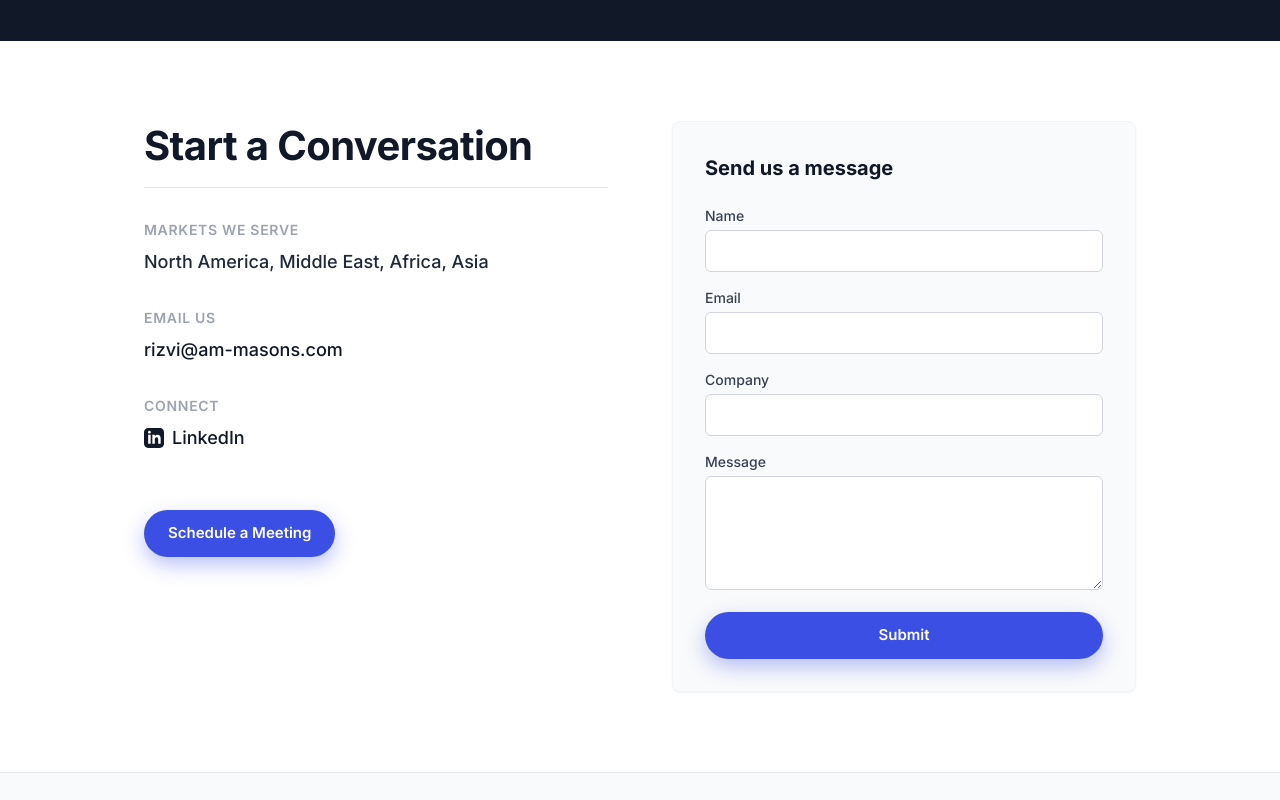
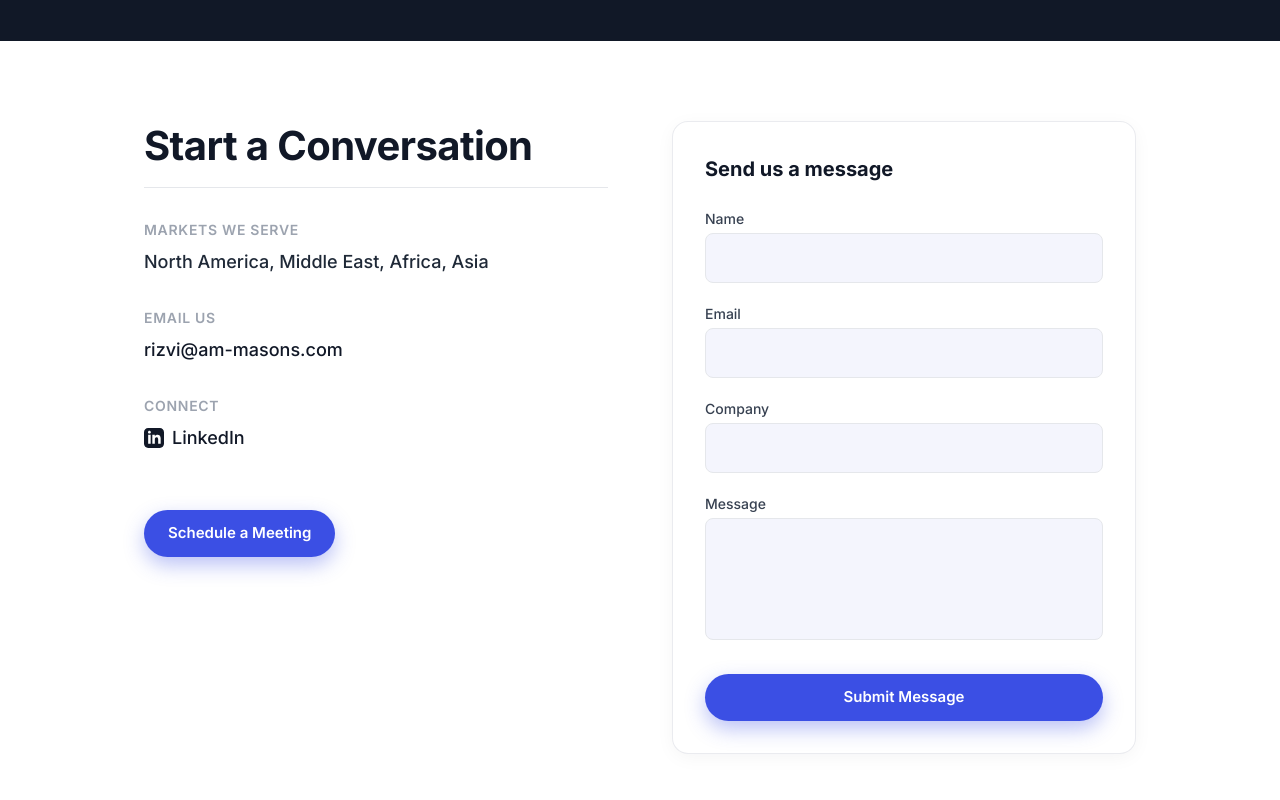
Before and after one commit to rizvisrm1-hue/am-masons, a Next.js app: page /contact in a window 1280 px wide. Shown: the part 400-1200 px from the top of the page. Built offline with nearby package versions, Linux system fonts and the light colour scheme.

Commit message:
Update contact form to use Formspree

```diff
--- a/src/app/contact/page.tsx
+++ b/src/app/contact/page.tsx
@@ -95,26 +95,28 @@ export default function Contact() {
 
             {/* Optional Contact Form */}
             <div className="slide-up" style={{ animationDelay: '0.1s' }}>
-              <div className="bg-gray-50 p-8 rounded-lg border border-gray-100 shadow-sm">
-                <h3 className="text-xl font-bold text-navy-900 mb-6">Send us a message</h3>
-                <form className="space-y-4" action="/api/contact" method="POST">
+              <div className="bg-white p-8 rounded-2xl shadow-card-resting border border-gray-200/80">
+                <h3 className="text-[20px] font-bold text-gray-900 mb-6">Send us a message</h3>
+                <form className="space-y-5" action="https://formspree.io/f/xdeagljk" method="POST">
                   <div>
-                    <label htmlFor="name" className="block text-sm font-medium text-gray-700 mb-1">Name</label>
-                    <input type="text" id="name" name="name" required className="w-full px-4 py-2 border border-gray-300 rounded-md focus:ring-navy-500 focus:border-navy-500" />
+                    <label htmlFor="name" className="block text-[14px] font-medium text-gray-700 mb-1">Name</label>
+                    <input type="text" id="name" name="name" required className="w-full px-4 py-3 bg-background border border-gray-200 rounded-lg focus:outline-none focus:ring-2 focus:ring-primary focus:border-transparent transition-colors text-gray-900" />
                   </div>
                   <div>
-                    <label htmlFor="email" className="block text-sm font-medium text-gray-700 mb-1">Email</label>
-                    <input type="email" id="email" name="email" required className="w-full px-4 py-2 border border-gray-300 rounded-md focus:ring-navy-500 focus:border-navy-500" />
+                    <label htmlFor="email" className="block text-[14px] font-medium text-gray-700 mb-1">Email</label>
+                    <input type="email" id="email" name="email" required className="w-full px-4 py-3 bg-background border border-gray-200 rounded-lg focus:outline-none focus:ring-2 focus:ring-primary focus:border-transparent transition-colors text-gray-900" />
                   </div>
                   <div>
-                    <label htmlFor="company" className="block text-sm font-medium text-gray-700 mb-1">Company</label>
-                    <input type="text" id="company" name="company" className="w-full px-4 py-2 border border-gray-300 rounded-md focus:ring-navy-500 focus:border-navy-500" />
+                    <label htmlFor="company" className="block text-[14px] font-medium text-gray-700 mb-1">Company</label>
+                    <input type="text" id="company" name="company" className="w-full px-4 py-3 bg-background border border-gray-200 rounded-lg focus:outline-none focus:ring-2 focus:ring-primary focus:border-transparent transition-colors text-gray-900" />
                   </div>
                   <div>
-                    <label htmlFor="message" className="block text-sm font-medium text-gray-700 mb-1">Message</label>
-                    <textarea id="message" name="message" rows={4} required className="w-full px-4 py-2 border border-gray-300 rounded-md focus:ring-navy-500 focus:border-navy-500"></textarea>
+                    <label htmlFor="message" className="block text-[14px] font-medium text-gray-700 mb-1">Message</label>
+                    <textarea id="message" name="message" rows={4} required className="w-full px-4 py-3 bg-background border border-gray-200 rounded-lg focus:outline-none focus:ring-2 focus:ring-primary focus:border-transparent transition-colors text-gray-900 resize-none"></textarea>
                   </div>
-                  <Button type="submit" className="w-full">Submit</Button>
+                  <div className="pt-2">
+                    <Button type="submit" className="w-full">Submit Message</Button>
+                  </div>
                 </form>
               </div>
             </div>
```
